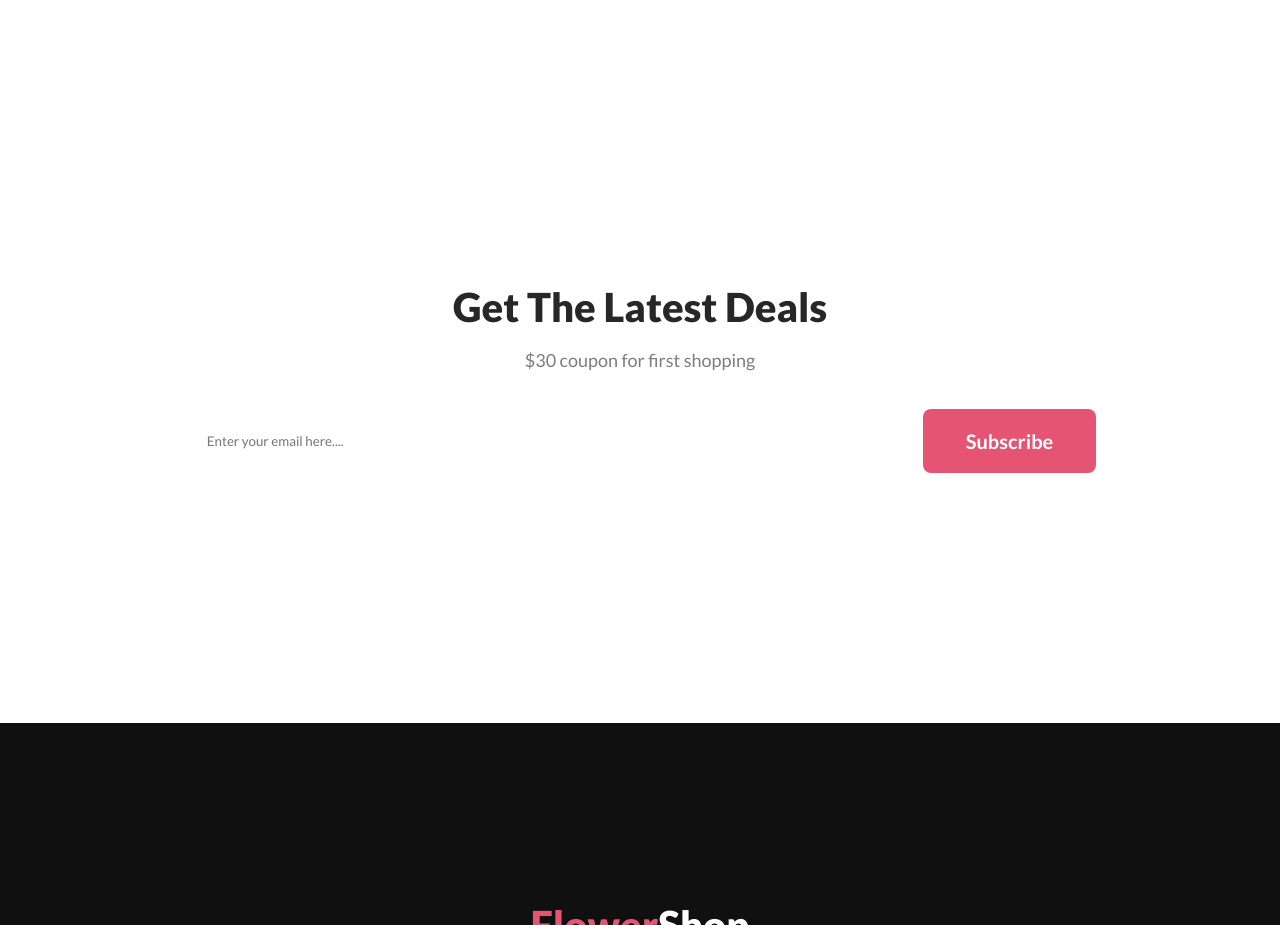
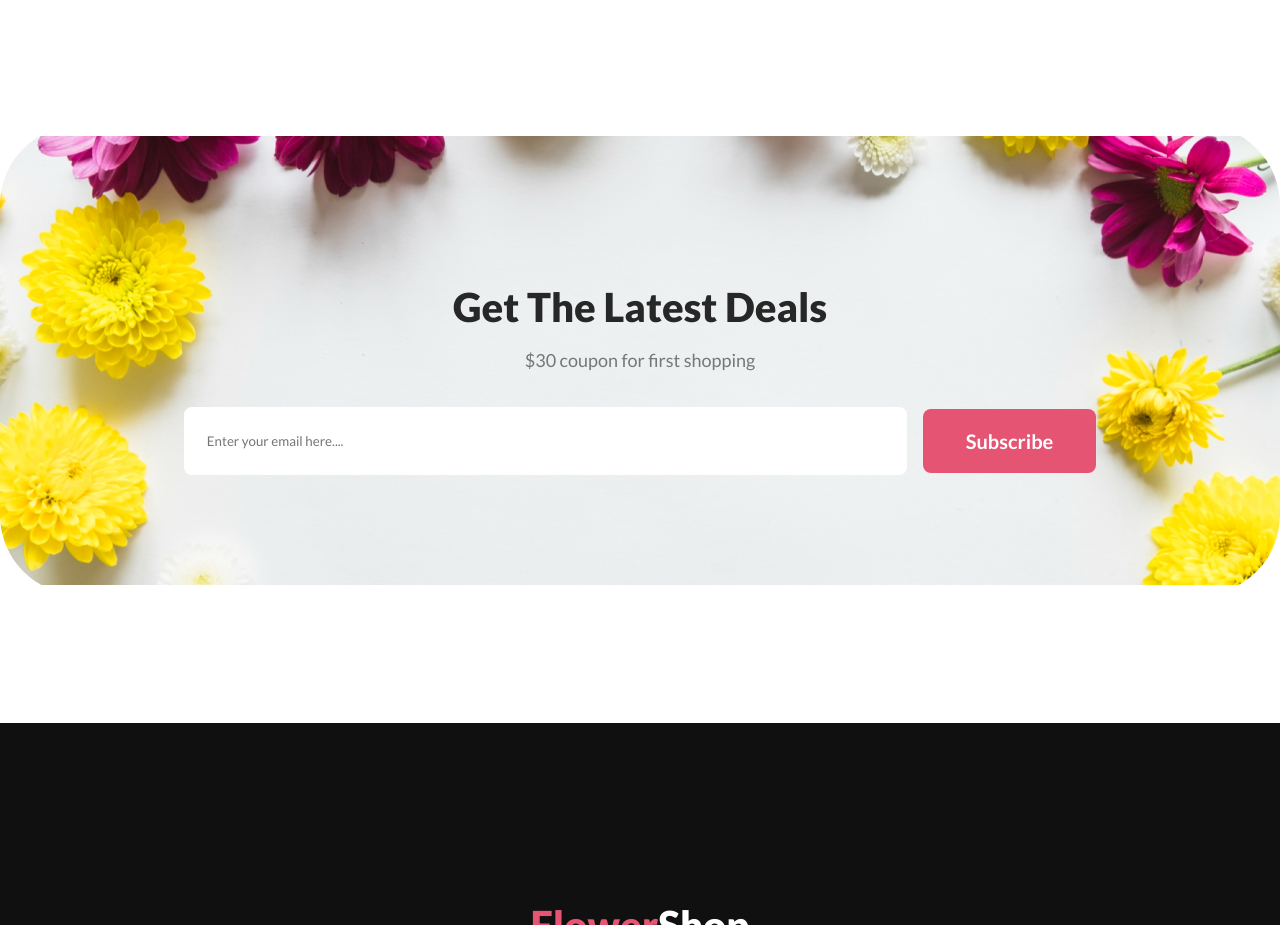
Before and after one commit to arefin22/my-flower-shop, a plain HTML site: page index.html in a window 1280 px wide. Shown: the part 3360-4285 px from the top of the page. Drawn offline with Linux system fonts and the light colour scheme.

Commit message:
Version 3.0

```diff
--- a/styles/style.css
+++ b/styles/style.css
@@ -140,7 +140,7 @@ header {
 /* latest deal section */
 .latest-deal {
     border-radius: 80px;
-    background-image: url("./images/Rectangle9.png");
+    background-image: url("../images/Rectangle9.png");
     background-repeat: no-repeat;
     background-position: center;
     padding: 80px 0 120px 0;
```
